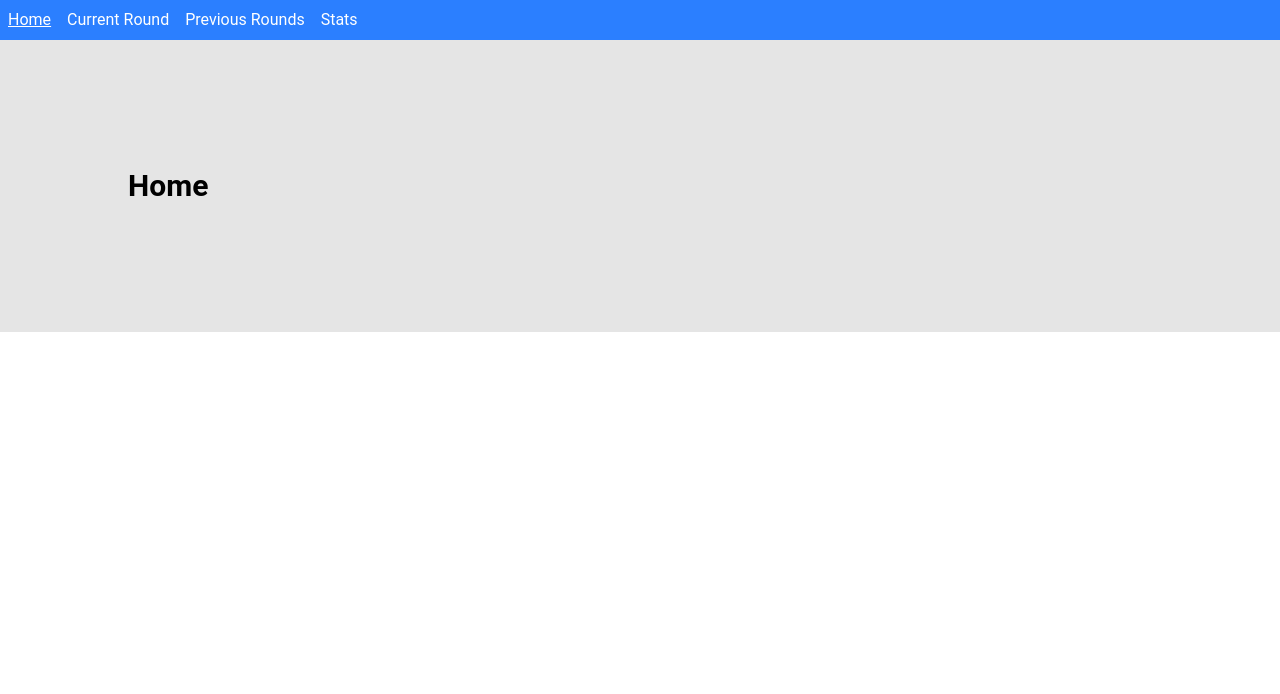
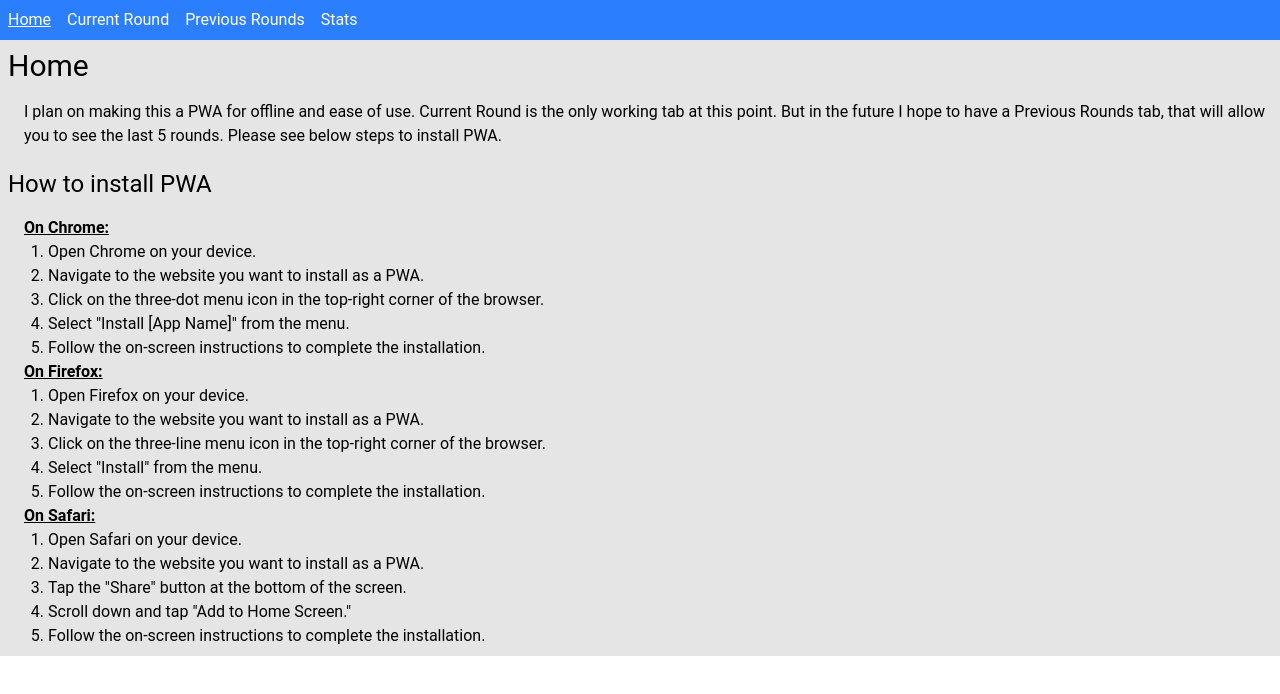
Before and after one commit to Jack-Sprinkle/my-scorecard, a Next.js app: page / in a window 1280 px wide. Shown: the top 694 px of the page. Built offline with nearby package versions, Linux system fonts and the light colour scheme.

Commit message:
add steps for downloading pwa

```diff
--- a/app/page.tsx
+++ b/app/page.tsx
@@ -1,9 +1,37 @@
 export default function Home() {
   return (
-    <section className="py-24 px-24">
-      <div className="container-lg">
-        <h1 className="text-3xl font-bold">Home</h1>
-      </div>
-    </section>
+    <div className="container-sm flex flex-col gap-4">
+      <h1 className="text-3xl">Home</h1>
+      <p className="pl-4 mb-1">I plan on making this a PWA for offline and ease of use. Current Round is the only working tab at this point. But in the future I hope to have a Previous Rounds tab, that will allow you to see the last 5 rounds. Please see below steps to install PWA.</p>
+      <h2 className="text-2xl">How to install PWA</h2>
+        <div className="pl-4">
+          <p className="underline font-semibold">On Chrome:</p>
+          <ol className="list-decimal pl-6">
+            <li>Open Chrome on your device.</li>
+            <li>Navigate to the website you want to install as a PWA.</li>
+            <li>Click on the three-dot menu icon in the top-right corner of the browser.</li>
+            <li>Select &quot;Install [App Name]&quot; from the menu.</li>
+            <li>Follow the on-screen instructions to complete the installation.</li>
+          </ol>
+
+          <p className="underline font-semibold">On Firefox:</p>
+          <ol className="list-decimal pl-6">
+            <li>Open Firefox on your device.</li>
+            <li>Navigate to the website you want to install as a PWA.</li>
+            <li>Click on the three-line menu icon in the top-right corner of the browser.</li>
+            <li>Select &quot;Install&quot; from the menu.</li>
+            <li>Follow the on-screen instructions to complete the installation.</li>
+          </ol>
+
+          <p className="underline font-semibold">On Safari:</p>
+          <ol className="list-decimal pl-6">
+            <li>Open Safari on your device.</li>
+            <li>Navigate to the website you want to install as a PWA.</li>
+            <li>Tap the &quot;Share&quot; button at the bottom of the screen.</li>
+            <li>Scroll down and tap &quot;Add to Home Screen.&quot;</li>
+            <li>Follow the on-screen instructions to complete the installation.</li>
+          </ol>
+        </div>
+    </div>
   );
 }
--- a/app/previous/page.tsx
+++ b/app/previous/page.tsx
@@ -1,9 +1,8 @@
 export default function Previous() {
     return (
-      <section className="py-24 px-24">
-        <div className="container-lg">
-          <h1 className="text-3xl font-bold">Previous Rounds</h1>
-        </div>
-      </section>
+      <div className="container-sm">
+        <h1 className="text-3xl">Previous Rounds</h1>
+        <p className="pl-4 mb-1">Coming soon!</p>
+      </div>
     );
   }
--- a/app/stats/page.tsx
+++ b/app/stats/page.tsx
@@ -1,9 +1,8 @@
 export default function Stats() {
     return (
-      <section className="py-24 px-24">
-        <div className="container-lg">
-          <h1 className="text-3xl font-bold">Stats</h1>
-        </div>
-      </section>
+      <div className="container-sm">
+        <h1 className="text-3xl">Stats</h1>
+        <p className="pl-4 mb-1">Coming soon!</p>
+      </div>
     );
   }
```
